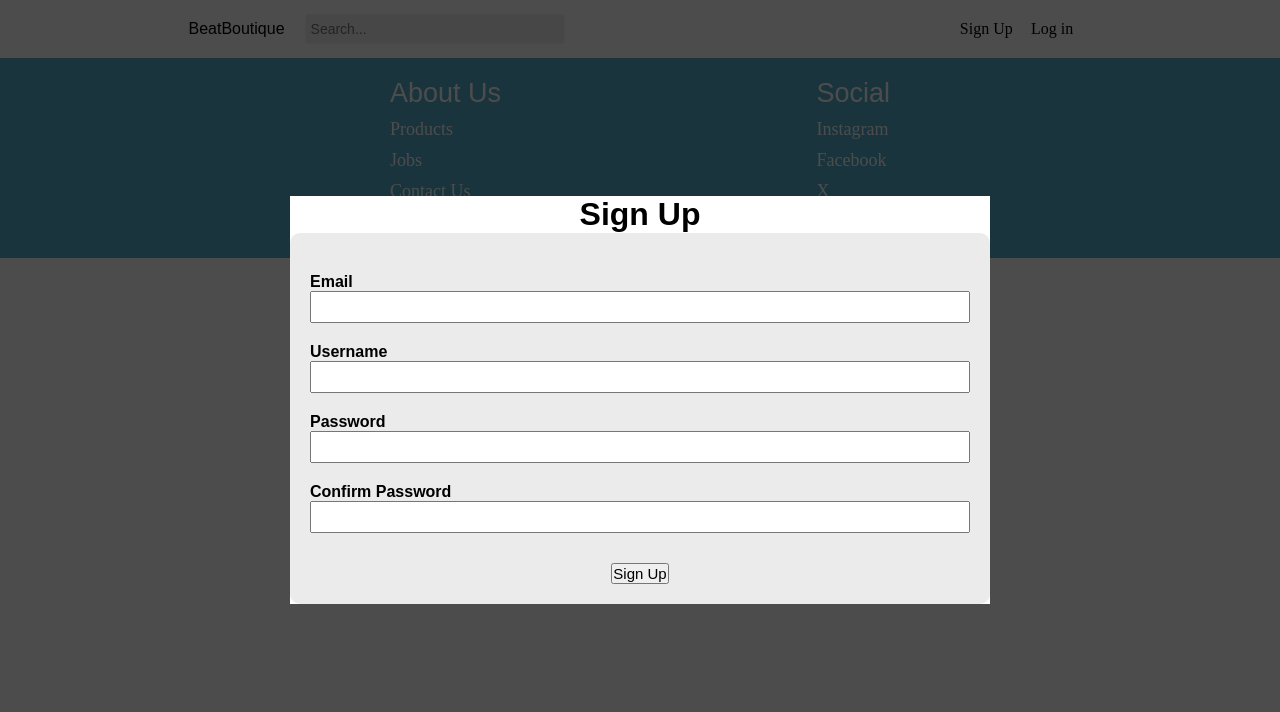
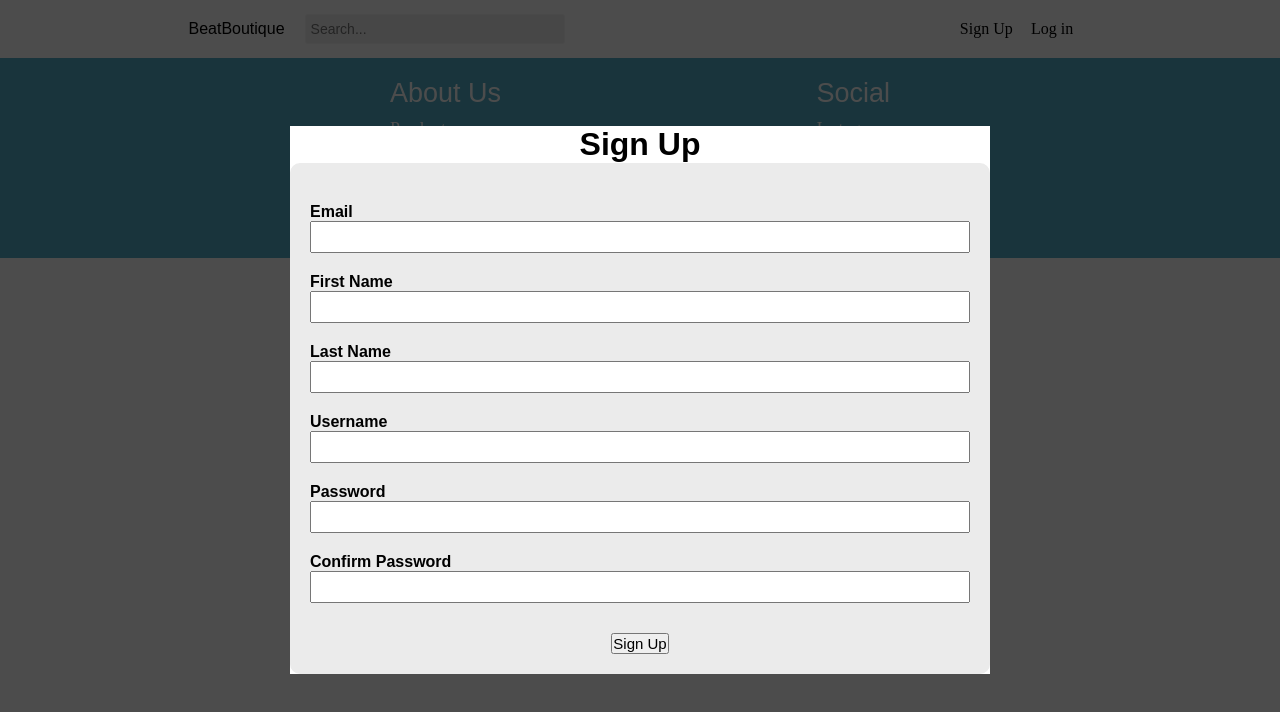
Before and after one commit to Gitpiff/Beat-Boutique, a React (Vite) app in the folder react-vite/: page / in a window 1280 px wide. Both pictures are taken after a click on the item "Sign Up". Shown: the top 712 px of the page. Built offline with nearby package versions, Linux system fonts and the light colour scheme; no server answers.

Commit message:
Remove confirm password & added new route

```diff
--- a/react-vite/src/components/Navigation/ProfileButton.jsx
+++ b/react-vite/src/components/Navigation/ProfileButton.jsx
@@ -55,7 +55,7 @@ function ProfileButton() {
                 Hello, {user.first_name} {user.last_name}
               </li>
               <li>
-                <NavLink to={'/user/account'}>My Account</NavLink>
+                <NavLink to={'/user/current'}>My Account</NavLink>
               </li>
               <li>{user.username}</li>
               <li>{user.email}</li>
--- a/react-vite/src/components/SignupFormModal/SignupFormModal.jsx
+++ b/react-vite/src/components/SignupFormModal/SignupFormModal.jsx
@@ -1,15 +1,17 @@
-import { useState } from "react";
-import { useDispatch } from "react-redux";
-import { useModal } from "../../context/Modal";
-import { thunkSignup } from "../../redux/session";
-import "./SignupForm.css";
+import { useState } from 'react';
+import { useDispatch } from 'react-redux';
+import { useModal } from '../../context/Modal';
+import { thunkSignup } from '../../redux/session';
+import './SignupForm.css';
 
 function SignupFormModal() {
   const dispatch = useDispatch();
-  const [email, setEmail] = useState("");
-  const [username, setUsername] = useState("");
-  const [password, setPassword] = useState("");
-  const [confirmPassword, setConfirmPassword] = useState("");
+  const [email, setEmail] = useState('');
+  const [firstName, setFirstName] = useState('');
+  const [lastName, setLastName] = useState('');
+  const [username, setUsername] = useState('');
+  const [password, setPassword] = useState('');
+  const [confirmPassword, setConfirmPassword] = useState('');
   const [errors, setErrors] = useState({});
   const { closeModal } = useModal();
 
@@ -18,17 +20,18 @@ function SignupFormModal() {
 
     if (password !== confirmPassword) {
       return setErrors({
-        confirmPassword:
-          "Confirm Password field must be the same as the Password field",
+        confirmPassword: 'Confirm Password field must be the same as the Password field',
       });
     }
 
     const serverResponse = await dispatch(
       thunkSignup({
         email,
+        first_name: firstName,
+        last_name: lastName,
         username,
         password,
-      })
+      }),
     );
 
     if (serverResponse) {
@@ -53,6 +56,26 @@ function SignupFormModal() {
           />
         </label>
         {errors.email && <p>{errors.email}</p>}
+        <label>
+          First Name
+          <input
+            type="text"
+            value={firstName}
+            onChange={(e) => setFirstName(e.target.value)}
+            required
+          />
+        </label>
+        {errors.firstName && <p>{errors.firstName}</p>}
+        <label>
+          Last Name
+          <input
+            type="text"
+            value={lastName}
+            onChange={(e) => setLastName(e.target.value)}
+            required
+          />
+        </label>
+        {errors.lastName && <p>{errors.lastName}</p>}
         <label>
           Username
           <input
```
Also changed, not shown: react-vite/src/components/SignupFormPage/SignupFormPage.jsx (+35 -13 lines).
